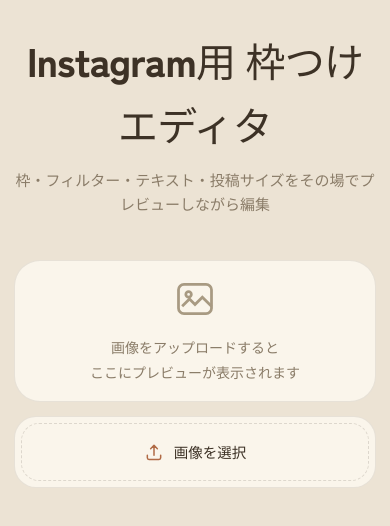
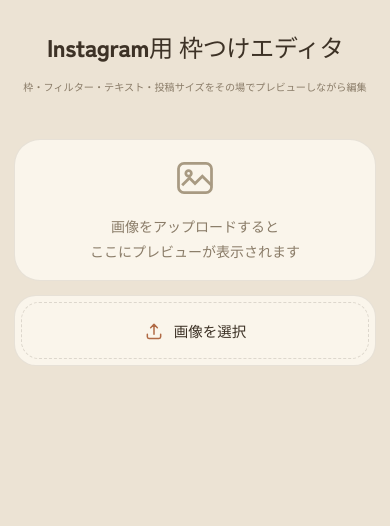
Before and after one commit to ishiyama1989/insta-frame-editor, a React (Vite) app: page / in a window 390 px wide. Shown: the top 526 px of the page. Built offline with nearby package versions, Linux system fonts and the light colour scheme; a web font is replaced by a local one.

Commit message:
Shrink mobile header text to fit on one line instead of wrapping
Uses vw-based font sizes with white-space: nowrap for the title,
subtitle, and eyebrow label at the 520px breakpoint so they scale
down with the viewport rather than wrapping to a second line.

```diff
--- a/src/App.css
+++ b/src/App.css
@@ -357,6 +357,21 @@
     padding: 28px 14px 60px;
   }
 
+  .app-header h1 {
+    font-size: 6.2vw;
+    white-space: nowrap;
+  }
+
+  .app-header p {
+    font-size: 2.6vw;
+    white-space: nowrap;
+  }
+
+  .eyebrow {
+    font-size: 2.8vw;
+    white-space: nowrap;
+  }
+
   .editor-layout {
     grid-template-columns: 1fr;
     gap: 14px;
```
